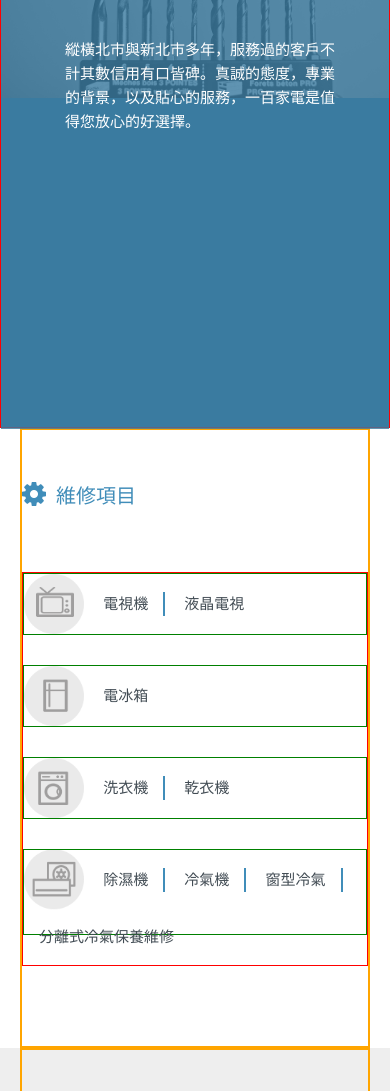
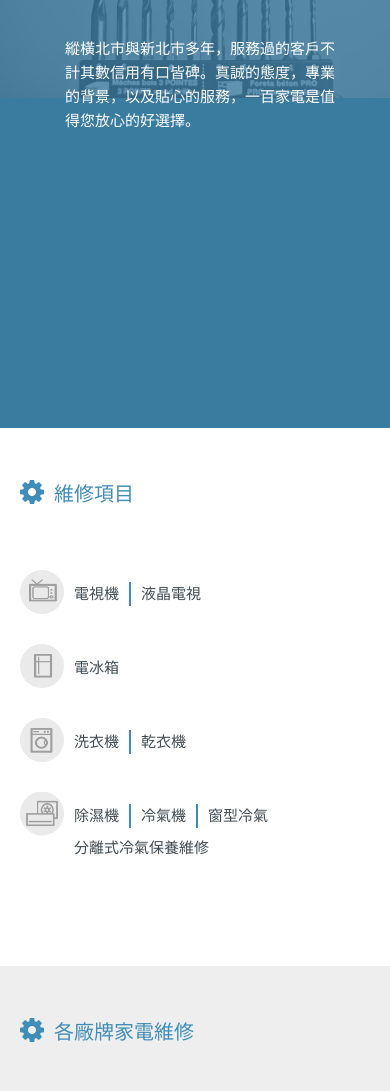
Before and after one commit to abbyd0208/hundred2, a plain HTML site: page index.htm in a window 390 px wide. Shown: the part 163-1254 px from the top of the page. Drawn offline with Linux system fonts and the light colour scheme.

Commit message:
web layout

```diff
--- a/css/layout.css
+++ b/css/layout.css
@@ -2,7 +2,7 @@
 
 .wrapper{ width:100%; clear:both;}
 /*header==============*/
-header.c1{ width:100%; height:100vh; background:#3a7ba1 url(../images/header_1920x1280.jpg) center top no-repeat; background-size:100% auto; position:relative; border:1px solid red;/**/ }
+header.c1{ width:100%; height:100vh; background:#3a7ba1 url(../images/header_1920x1280.jpg) center top no-repeat; background-size:100% auto; position:relative; }
 header.c1::before{ display:block; content:""; width:100%; height:100vh; background:#3a7ba1; position:absolute; left:0; top:0; opacity:0.8;}
 header.c1 .inner{ }
 header.c1 .inner h1{ color:#fff; font-weight:bold; position:absolute; left:50%; top:200px; margin-left:-200px; text-shadow:0px 2px 1px rgba(0,0,0,0.2)}
@@ -14,7 +14,7 @@ header.c1 .inner p.slogan{ width:280px; font-size:15px; color:#fff; position:abs
 @media only screen and (max-width:599px){
 	header.c1{height:70vh;}
 	header.c1::before{height:70vh;}
-	header.c1 .inner h1{ font-size:28px; margin-left:-200px; margin-left:-140px;  top:80px;}
+	header.c1 .inner h1{ font-size:28px; font-weight:normal; margin-left:-140px; top:80px;}
 	header.c1 .inner h2{ font-size:18px; margin-left:-125px; top:130px;}
 	header.c1 .inner p.slogan{top:200px;margin-left:-130px;}
 }
@@ -31,7 +31,7 @@ header.c1 .inner .scroll_d span{}
 /*section*/
 .container section{ width:100%;}
 .container section.bg_1{ background:#eee;}
-.container section .inner{width:100%; max-width:960px; margin:0 auto; padding:50px 0px 80px 0px;  border:2px solid orange;/**/}
+.container section .inner{width:100%; max-width:960px; margin:0 auto; padding:50px 0px 80px 0px; }
 
 /*小於600*/
 @media only screen and (max-width:599px){
@@ -56,25 +56,31 @@ header.c1 .inner .scroll_d span{}
 /*小於600*/
 @media only screen and (max-width:599px){
 	.block_1 .block_content .process img.pc{ display:none; }
-.block_1 .block_content .process img.m{ display:block; width:100%; max-width:480px;}
+	.block_1 .block_content .process img.m{ display:block; width:100%; max-width:480px;}
 }
 
 
 /*part_list_1 維修項目==========*/
-.part_list_1{ width:100%; max-width:800px; margin:0 auto;  border:1px solid red;/**/}
-.part_list_1 .piece{ float:left; margin-right:50px; margin-bottom:30px; border:1px solid green;/**/}
+.part_list_1{ width:100%; max-width:800px; margin:0 auto; }
+.part_list_1 .piece{ float:left; margin-right:50px; margin-bottom:30px; }
 .part_list_1 .piece:nth-child(3n-3){ margin-right:0pc;}
 .part_list_1 .piece h3{ display:inline-block; width:60px; height:60px; background:url(../images/icon_84.png) center top; background-size:60px auto;  text-indent:-9999px;}
 .part_list_1 .piece h3.icon_2{ background-position:center -60px;}
 .part_list_1 .piece h3.icon_3{ background-position:center -120px;}
 .part_list_1 .piece h3.icon_4{ background-position:center -180px;}
 
-.part_list_1 .piece p{ display:inline-block; padding:0 15px; border-right:2px solid #408db9; position:relative; top:15px; left:0;}
+.part_list_1 .piece p{ display:inline-block; padding:0 10px; border-right:2px solid #408db9; position:relative; top:15px; left:0;}
 .part_list_1 .piece p:last-child{ border-right:0px;}
 
 /*小於600*/
 @media only screen and (max-width:599px){
-	.part_list_1 .piece{ float:none; margin-right:0px; margin-bottom:30px; border:1px solid green;/**/}
+	.part_list_1 .piece{ float:none; margin-right:0px; margin-bottom:30px; }
+	.part_list_1 .piece h3{ width:44px; height:44px; float:left; background-size:44px auto; }
+	.part_list_1 .piece h3.icon_2{ background-position:center -44px;}
+	.part_list_1 .piece h3.icon_3{ background-position:center -88px;}
+	.part_list_1 .piece h3.icon_4{ background-position:center -132px;}
+	.part_list_1 .piece p{ display:block; float:left; margin-bottom:8px; top:12px;}
+	.part_list_1 .piece p:nth-child(4n){ border-right:0px;}
 }
 
 
@@ -92,13 +98,13 @@ filter: progid:DXImageTransform.Microsoft.gradient( startColorstr='#418eb9', end
 
 }
 .part_list_2 .piece ul{ padding:10px 0;}
-.part_list_2 .piece li{ padding-left:35px; border:1px solid green;}
+.part_list_2 .piece li{ padding-left:35px;}
 .part_list_2 .piece li p{ display:inline-block; margin-right:8px;}
 .part_list_2 .piece li span{ font-size:13px; color:#666;}
 
 /*小於600*/
 @media only screen and (max-width:599px){
-	.part_list_2 .piece{ width:80%; float:none; margin:0 auto; margin-bottom:30px; padding:0 50px;}
+	.part_list_2 .piece{ width:80%; float:none; margin:0 auto; margin-bottom:30px; padding:0 30px;}
 	.part_list_2 .piece li{ padding-left:0px;}
 	.part_list_2 .piece:last-child{ margin:auto;}
 }
--- a/index.htm
+++ b/index.htm
@@ -47,27 +47,27 @@
                     	<!--part_list_1 開始-->
                     	<div class="part_list_1 clearfix">
                         	<!--組 開始-->
-                            <div class="piece">
+                            <div class="piece clearfix">
                             	<h3 class="icon_1">維修電視</h3>
                                 <p>電視機</p>
                                 <p>液晶電視</p>
                             </div>
                             <!--組 結束-->
                             <!--組 開始-->
-                            <div class="piece">
+                            <div class="piece clearfix">
                             	<h3 class="icon_2">維修冰箱</h3>
                                 <p>電冰箱</p>
                             </div>
                             <!--組 結束-->
                             <!--組 開始-->
-                            <div class="piece">
+                            <div class="piece clearfix">
                             	<h3 class="icon_3">維修洗衣機</h3>
                                 <p>洗衣機</p>
                                 <p>乾衣機</p>
                             </div>
                             <!--組 結束-->
                             <!--組 開始-->
-                            <div class="piece">
+                            <div class="piece clearfix">
                             	<h3 class="icon_4">維修冷氣</h3>
                                 <p>除濕機</p>
                                 <p>冷氣機</p>
@@ -199,7 +199,7 @@
     <div class="footer">
     	<!--inner 開始-->
         <div class="inner">
-        	<p>營業時間： 週一~週六</br>
+        	<p>營業時間： 週一~週六<br>
 				  08:00-18:00</p>
             <p>客服專線： 02-2735-1257	</p>
             <p>客服信箱：v100ya@yahoo.com.tw</p>
```
